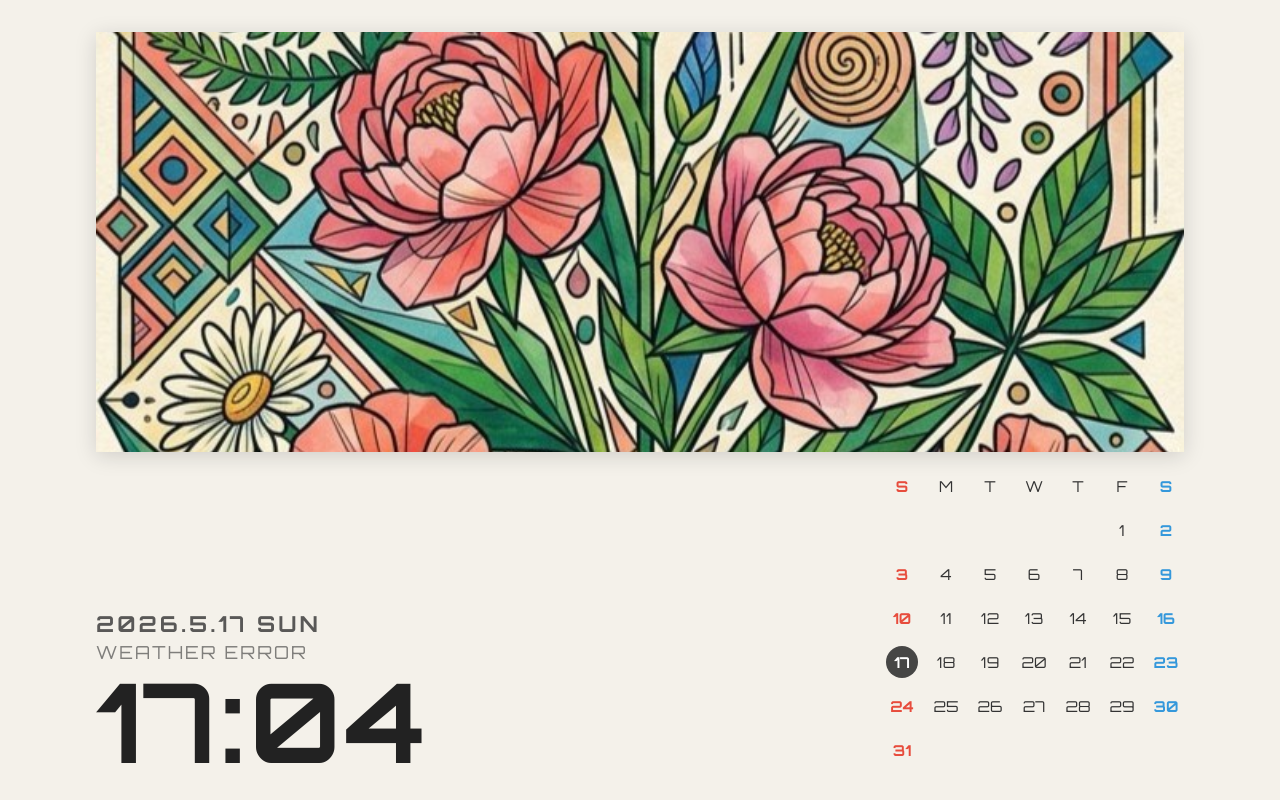
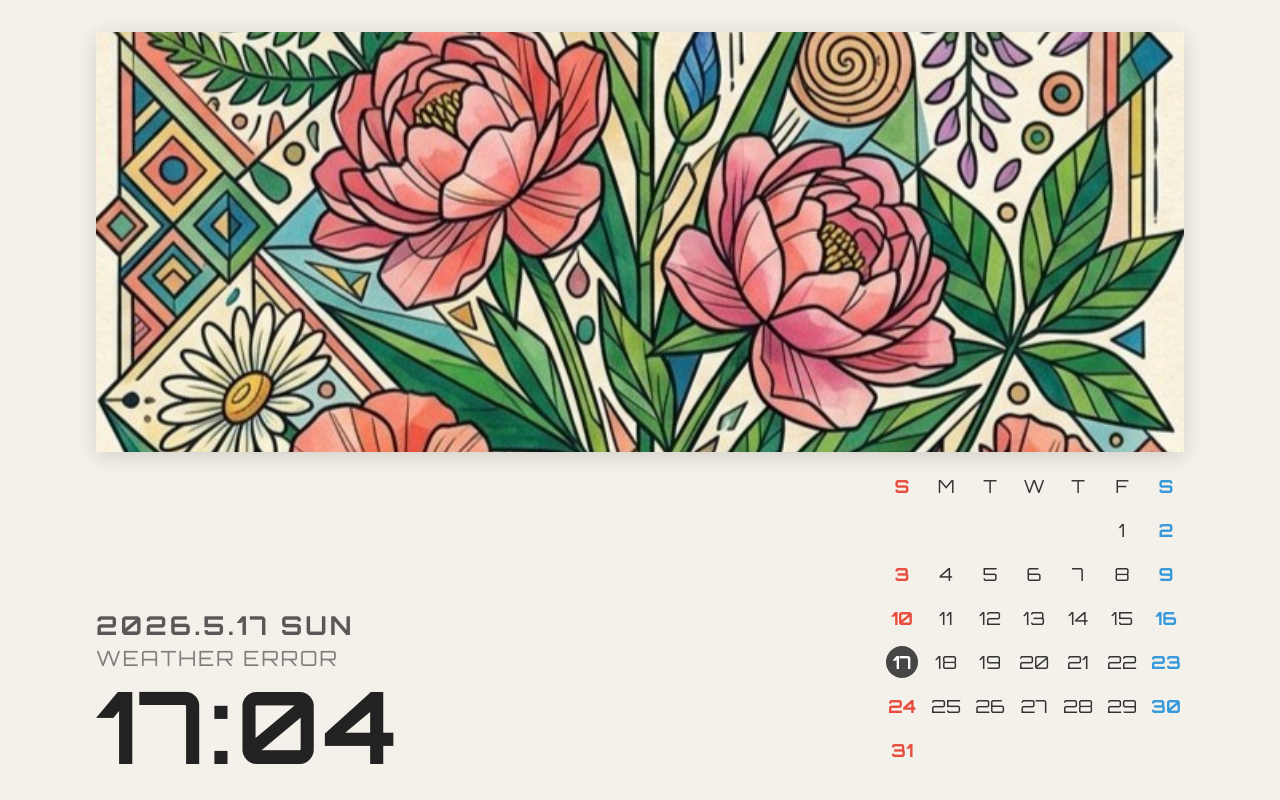
Before and after one commit to tmyskkbn-spec/my-panel, a plain HTML site: page index.html in a window 1280 px wide. Drawn offline with Linux system fonts and the light colour scheme; no server answers.

Commit message:
Update index.html

```diff
--- a/index.html
+++ b/index.html
@@ -47,7 +47,7 @@
 }
 
 #date {
-    font-size: 22px; /* 18pxから拡大 */
+    font-size: 26px; /* 18pxから拡大 */
     letter-spacing: 3px;
     opacity: 0.8;
     margin-bottom: 4px;
@@ -55,7 +55,7 @@
 }
 
 #weather-text {
-    font-size: 18px; /* 15pxから拡大 */
+    font-size: 21px; /* 15pxから拡大 */
     letter-spacing: 2px;
     opacity: 0.6;
     margin-bottom: 12px;
@@ -63,7 +63,7 @@
 }
 
 #clock {
-    font-size: 110px; /* 72pxから大幅に拡大 */
+    font-size: 100px; /* 72pxから大幅に拡大 */
     line-height: 0.85;
     letter-spacing: 4px;
     font-weight: 700;
@@ -79,7 +79,7 @@
     display: grid;
     grid-template-columns: repeat(7, 1fr);
     gap: 8px; /* 隙間を少し広げて見やすく */
-    font-size: 15px; /* 11pxから拡大 */
+    font-size: 18px; /* 11pxから拡大 */
 }
 
 .calendar-day {
```
